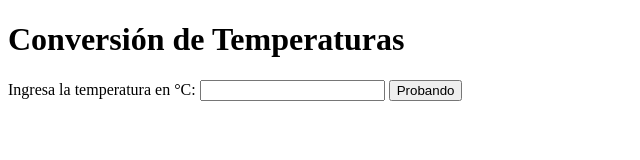
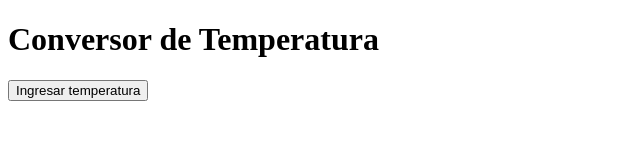
Before and after one commit to LizPaiva/logica-programacion-2, a plain HTML site: page index.html in a window 1280 px wide. Shown: the whole page, without its empty margins (0-640 px from the left). Drawn offline with Linux system fonts and the light colour scheme.

Commit message:
Corrección ejercicio

```diff
--- a/index.html
+++ b/index.html
@@ -1,14 +1,26 @@
+<!---INICIO
+
+    Pedir al usuario ingresar la temperatura en Celsius
+    SI no es número
+      Mostrar mensaje de error
+  FIN
+
+  Calcular Fahrenheit
+  Calcular Kelvin
+
+  Mostrar resultados en consola
+  Mostrar resultados en el DOM
+FIN -->
+
 <!DOCTYPE html>
 <html lang="es">
 <head>
   <meta charset="UTF-8">
-  <title>Conversión de Temperaturas</title>
+  <title>Conversor Básico</title>
 </head>
 <body>
-  <h1>Conversión de Temperaturas</h1>
-  <label for="celsiusInput">Ingresa la temperatura en °C:</label>
-  <input type="text" id="celsiusInput">
-  <button onclick="convertirTemperatura()">Probando</button>
+  <h1>Conversor de Temperatura</h1>
+  <button onclick="convertirTemperatura()">Ingresar temperatura</button>
 
   <div id="resultado"></div>
 
--- a/script.js
+++ b/script.js
@@ -1,20 +1,22 @@
 function convertirTemperatura() {
-    const input = document.getElementById("celsiusInput").value;
-    const celsius = parseFloat(input);
+  let celsius = prompt("Ingresa la temperatura en grados Celsius:");
+  celsius = parseFloat(celsius);
 
   if (isNaN(celsius)) {
-      alert("Por favor, ingresa un número válido.");
+    alert("Error: debes ingresar un número.");
     return;
   }
 
   const fahrenheit = (celsius * 9/5) + 32;
   const kelvin = celsius + 273.15;
 
+
   console.log("Grados Fahrenheit: " + fahrenheit);
   console.log("Grados Kelvin: " + kelvin);
 
-    const resultadoDiv = document.getElementById("resultado");
-    resultadoDiv.innerHTML = `
+
+  const resultado = document.getElementById("resultado");
+  resultado.innerHTML = `
     <p>Grados Fahrenheit: ${fahrenheit.toFixed(2)}</p>
     <p>Grados Kelvin: ${kelvin.toFixed(2)}</p>
   `;
```
Lines whose indentation alone changed are shown as unchanged.
